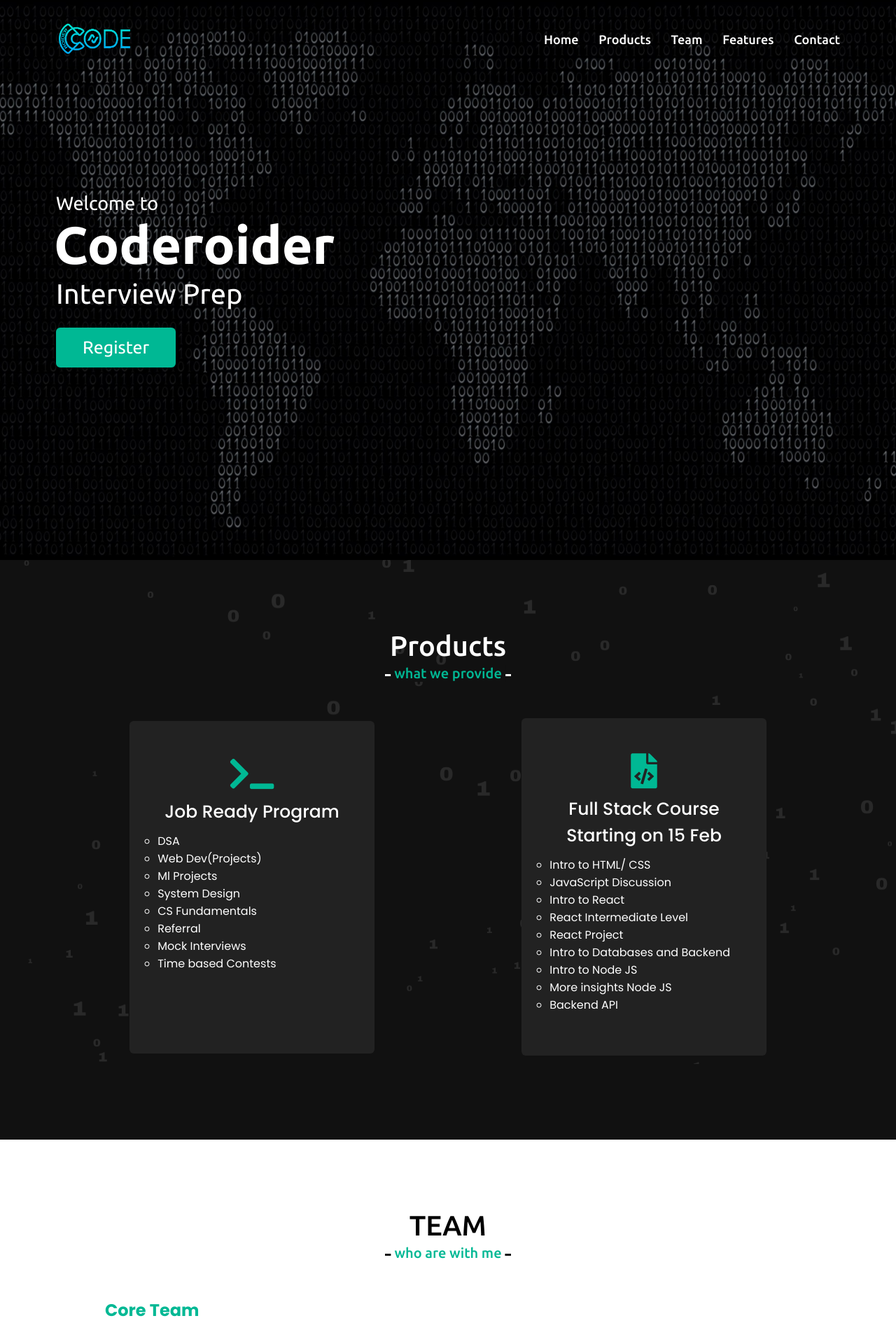
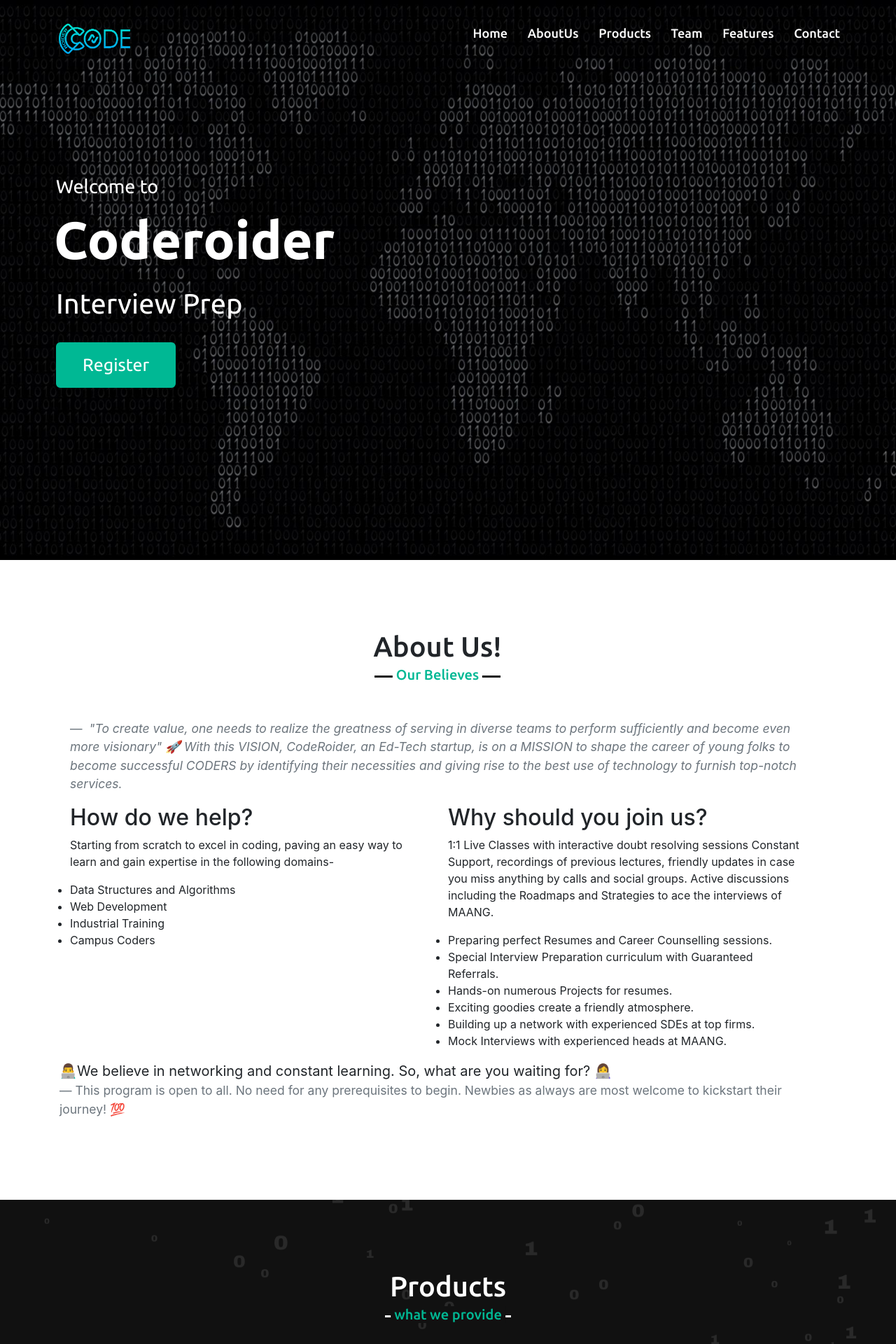
Before and after one commit to shresth-sahai/coaching_naam, a PHP site: page / in a window 1280 px wide. Shown: the top 1920 px of the page at 70% size. Run offline with PHP 8.4, Linux system fonts and the light colour scheme.

Commit message:
about us

```diff
--- a/home.html
+++ b/home.html
@@ -6,6 +6,7 @@
     <meta name="viewport" content="width=device-width, initial-scale=1.0">
     <meta name="author" content="Sanskar Srivastava">
     <title>CODEROIDER</title>
+    <link rel="stylesheet" href="https://cdn.jsdelivr.net/npm/bootstrap@4.6.1/dist/css/bootstrap.min.css" integrity="sha384-zCbKRCUGaJDkqS1kPbPd7TveP5iyJE0EjAuZQTgFLD2ylzuqKfdKlfG/eSrtxUkn" crossorigin="anonymous">
     <link rel="stylesheet" href="style.css">
     <link rel="stylesheet" href="https://cdnjs.cloudflare.com/ajax/libs/font-awesome/5.15.3/css/all.min.css" />
     <link rel="icon" type="image/png" href="images/coderoider-white.png">
@@ -31,6 +32,7 @@
             </div>
             <ul class="menu">
                 <li><a href="#home" class="menu-btn">Home</a></li>
+                <li><a href="#aboutus" class="menu-btn">AboutUs</a></li>
                 <li><a href="#products" class="menu-btn">Products</a></li>
                 <li><a href="#teams" class="menu-btn">Team</a></li>
                 <li><a href="#features" class="menu-btn">Features</a></li>
@@ -51,6 +53,67 @@
                 <div class="text-3">Interview Prep<span class="typing" style="display: none"></span></div>
                 <a href="https://forms.gle/RvYgFJHL3mXitSL4A" target="_sanskar">Register</a>
             </div>
+        </div>
+    </section>
+
+    <section class="container" id="aboutus">
+        <div class="row container">
+            <div class="col-12 d-flex justify-content-center flex-column">
+                <h2 class="title">About Us!</h2>
+                <blockquote class="blockquote">
+                    <div class="blockquote-footer"> <cite title="Source Title">"To create value, one needs to realize the greatness of serving in diverse teams to perform sufficiently and become even more visionary" 🚀
+                        With this VISION, CodeRoider, an Ed-Tech startup, is on a MISSION to shape the career of young folks to become successful CODERS by identifying their necessities and giving rise to the best use of technology to furnish top-notch services.</cite>
+                    </div>
+                  </blockquote>
+            </div>
+        </div>
+        <div class="row container">
+            <div class="col-12 col-md-6">
+                <h2 >How do we help?</h2>
+                <p>
+                    Starting from scratch to excel in coding,
+                    paving an easy way to learn and gain expertise in the following domains-
+                </p>
+                <ul>
+                    <li>Data Structures and Algorithms</li>
+                    <li>Web Development</li>
+                    <li>Industrial Training </li>
+                    <li>Campus Coders</li>
+                </ul>
+            </div>
+            <div class="col-12 col-md-6">
+                <h2 >Why should you join us?</h2>
+                <p>1:1 Live Classes with interactive doubt resolving sessions
+                    Constant Support, recordings of previous lectures, friendly updates in case you miss anything by calls and social groups.
+                    Active discussions including the Roadmaps and Strategies to ace the interviews of MAANG.
+                </p>
+                <ul>
+                    <li>
+                        Preparing perfect Resumes and Career Counselling sessions.
+                    </li>
+                    <li>
+                        Special Interview Preparation curriculum with Guaranteed Referrals.
+                    </li>
+                    <li>
+                        Hands-on numerous Projects for resumes.
+                    </li>
+                    <li>
+                        Exciting goodies create a friendly atmosphere.
+                    </li>
+                    <li>
+                        Building up a network with experienced SDEs at top firms.
+                    </li>
+                    <li>
+                        Mock Interviews with experienced heads at MAANG.
+                    </li>
+                </ul>
+            </div>
+        </div>
+        <div class="row container">
+            <blockquote class="blockquote">
+                <p class="mb-0">👨‍💻We believe in networking and constant learning. So, what are you waiting for? 👩‍💻</p>
+                <div class="blockquote-footer">This program is open to all. No need for any prerequisites to begin. Newbies as always are most welcome to kickstart their journey! 💯</cite></div>
+              </blockquote>
         </div>
     </section>
 
@@ -358,7 +421,8 @@
         </div>
     </section>
 
-    <!--canvas js--->
+
+   <!--canvas js--->
     <script src="js/canvas.js"></script>
 
     <script src="js/script.js"></script>
--- a/style.css
+++ b/style.css
@@ -116,6 +116,7 @@
 }
 .navbar .max-width{
     display: flex;
+    width: 100vw;
     align-items: center;
     justify-content: space-between;
 }
@@ -307,6 +308,9 @@
 }
 #title_feature::after {
     content: "what we Serve";
+}
+#aboutus .title::after{
+    content: "Our Believes";
 }
 .projects .serv-content .card{
     width: calc(33% - 20px);
@@ -763,7 +767,7 @@
     }
 }
 @media (max-width: 350px) {
-    .projects .title::after, .teams .title::after {
+    .projects .title::after, .teams .title::after, section .title::after {
         bottom: -25px;
     }
 }
```
Also changed, not shown: images/banner.jpg, images/profile-1.jpg, images/profile-10.jpg, images/profile-2.jpg, images/profile-3.jpg, images/profile-4.jpg, images/profile-5.jpg, images/profile-6.jpg, images/profile-7.jpg, images/profile-8.jpg, images/profile-9.jpg.
